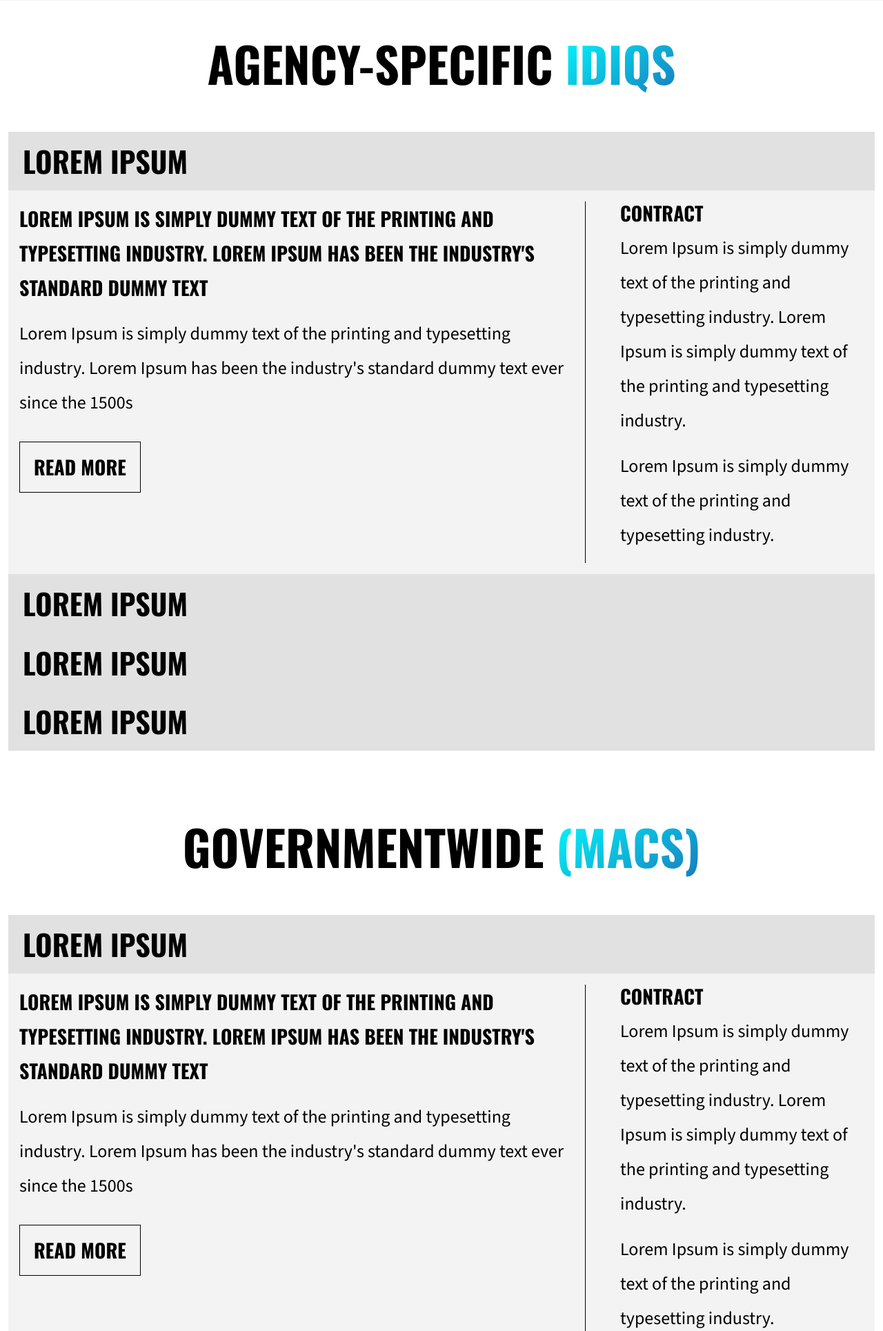
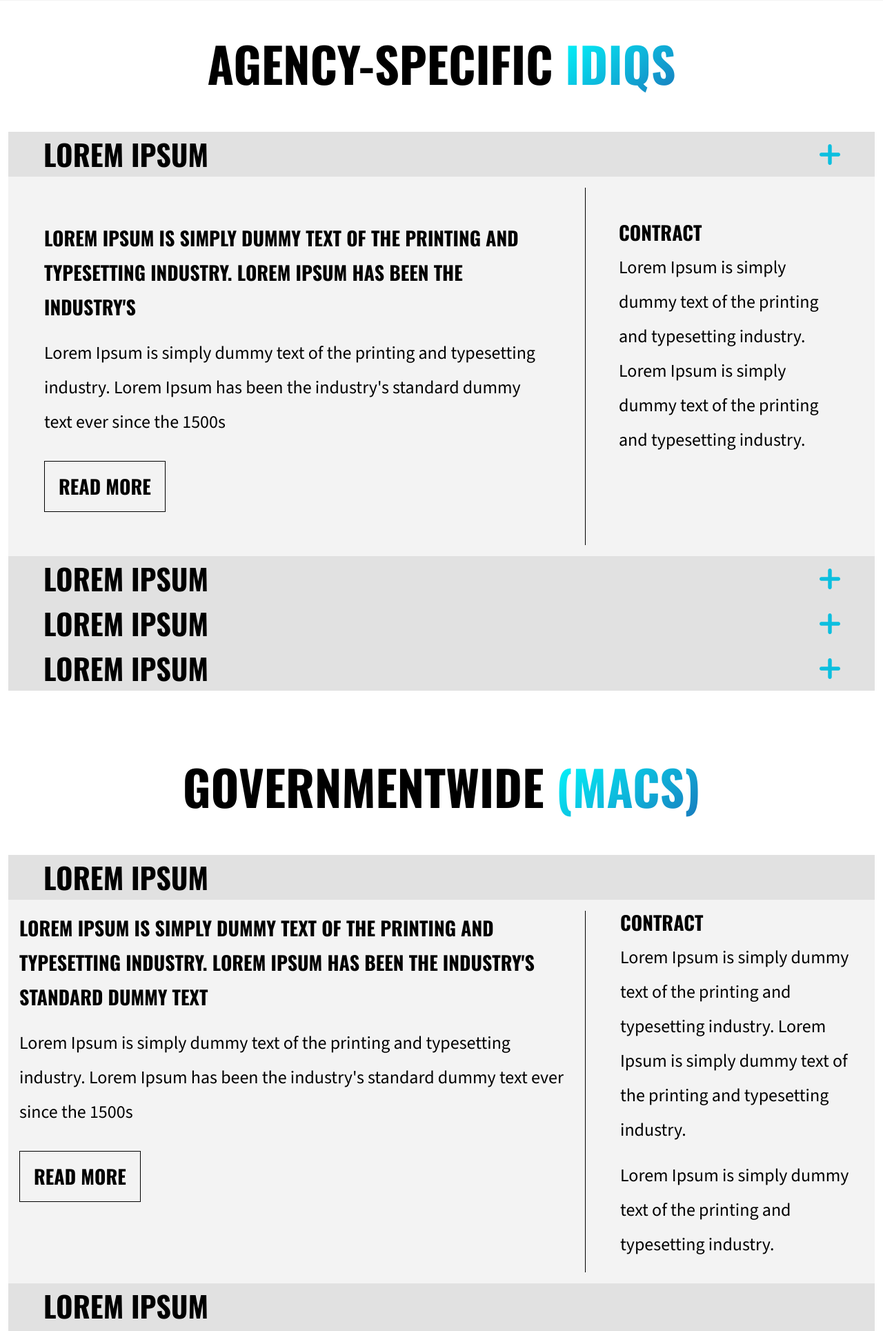
Before and after one commit to usamadae/johen-ee, a PHP site: page /hpit-new/contract-vehicles.php in a window 1280 px wide. Shown: the part 1237-3166 px from the top of the page at 69% size. Run offline with PHP 8.4, Linux system fonts and the light colour scheme; some libraries are stand-ins or nearby versions.

Commit message:
5-6 changes done

```diff
--- a/assets/css/style.css
+++ b/assets/css/style.css
@@ -2817,6 +2817,28 @@ section.leadership_btns p{
     background-color: #fe0000;
     border-color: #fe0000;
 }
+
+
+
+.contrct-vehicles .card-header h2 {
+    display: flex;
+    justify-content: space-between;
+    padding: 0 50px;
+}
+
+button.contarct_btn {
+    border: none;
+    background-color: transparent;
+    line-height: 0;
+}
+
+button.contarct_btn svg {
+    fill: #0cbfdf;
+}
+
+button.contarct_btn.collapsed svg {
+    fill: black;
+}
 @media (pointer: coarse) {
     #js-pointer-detector {
         display: block;
--- a/contract-vehicles.php
+++ b/contract-vehicles.php
@@ -46,7 +46,7 @@
     </style>
 </head>
 
-<body>
+<body class="contrct-vehicles">
     <?php include 'components/header.php'; ?>
 
 
@@ -91,9 +91,22 @@
                     <div class="card">
                         <div class="card-header" id="headingOne1">
                             <h2 class="mb-0">
-                                <button class="btn btn-link" type="button" data-toggle="collapse"
-                                    data-target="#collapseOne1" aria-expanded="true" aria-controls="collapseOne1">
+                                <button class="btn btn-link" type="button">
                                     LOREM IPSUM
+                                </button>
+
+                                <button class="contarct_btn" data-toggle="collapse" data-target="#collapseOne1"
+                                    aria-expanded="true" aria-controls="collapseOne1">
+                                    <svg fill="#000000" version="1.1" id="Capa_1" xmlns="http://www.w3.org/2000/svg"
+                                        xmlns:xlink="http://www.w3.org/1999/xlink" width="30px" height="30px"
+                                        viewBox="0 0 45.402 45.402" xml:space="preserve">
+                                        <g>
+                                            <path d="M41.267,18.557H26.832V4.134C26.832,1.851,24.99,0,22.707,0c-2.283,0-4.124,1.851-4.124,4.135v14.432H4.141
+		c-2.283,0-4.139,1.851-4.138,4.135c-0.001,1.141,0.46,2.187,1.207,2.934c0.748,0.749,1.78,1.222,2.92,1.222h14.453V41.27
+		c0,1.142,0.453,2.176,1.201,2.922c0.748,0.748,1.777,1.211,2.919,1.211c2.282,0,4.129-1.851,4.129-4.133V26.857h14.435
+		c2.283,0,4.134-1.867,4.133-4.15C45.399,20.425,43.548,18.557,41.267,18.557z" />
+                                        </g>
+                                    </svg>
                                 </button>
                             </h2>
                         </div>
@@ -102,23 +115,22 @@
                             <div class="card-body">
                                 <div class="custom-section">
                                     <div class="row">
-                                        <div class="col-md-8">
+                                        <div class="col-md-8 p-5">
 
                                             <p class="font-weight-bold bold-lorem">LOREM IPSUM IS SIMPLY DUMMY TEXT OF
                                                 THE PRINTING AND TYPESETTING INDUSTRY. LOREM IPSUM HAS BEEN THE
-                                                INDUSTRY'S STANDARD DUMMY TEXT</p>
+                                                INDUSTRY'S</p>
                                             <p>Lorem Ipsum is simply dummy text of the printing and typesetting
                                                 industry. Lorem Ipsum has been the industry's standard dummy text ever
                                                 since the 1500s</p>
                                             <a href="#" class="read-more">READ MORE</a>
                                         </div>
-                                        <div class="col-md-4 contract-content">
+                                        <div class="col-md-4 contract-content p-5">
                                             <h5 class="header-text">CONTRACT</h5>
                                             <p>Lorem Ipsum is simply dummy text of the printing and typesetting
                                                 industry. Lorem Ipsum is simply dummy text of the printing and
                                                 typesetting industry.</p>
-                                            <p>Lorem Ipsum is simply dummy text of the printing and typesetting
-                                                industry.</p>
+
                                         </div>
                                     </div>
                                 </div>
@@ -128,9 +140,22 @@
                     <div class="card">
                         <div class="card-header" id="headingTwo1">
                             <h2 class="mb-0">
-                                <button class="btn btn-link collapsed" type="button" data-toggle="collapse"
-                                    data-target="#collapseTwo1" aria-expanded="false" aria-controls="collapseTwo1">
+                                <button class="btn btn-link collapsed" type="button" >
                                     LOREM IPSUM
+                                </button>
+
+                                <button class="contarct_btn" data-toggle="collapse"
+                                data-target="#collapseTwo1" aria-expanded="false" aria-controls="collapseTwo1">
+                                    <svg fill="#000000" version="1.1" id="Capa_1" xmlns="http://www.w3.org/2000/svg"
+                                        xmlns:xlink="http://www.w3.org/1999/xlink" width="30px" height="30px"
+                                        viewBox="0 0 45.402 45.402" xml:space="preserve">
+                                        <g>
+                                            <path d="M41.267,18.557H26.832V4.134C26.832,1.851,24.99,0,22.707,0c-2.283,0-4.124,1.851-4.124,4.135v14.432H4.141
+		c-2.283,0-4.139,1.851-4.138,4.135c-0.001,1.141,0.46,2.187,1.207,2.934c0.748,0.749,1.78,1.222,2.92,1.222h14.453V41.27
+		c0,1.142,0.453,2.176,1.201,2.922c0.748,0.748,1.777,1.211,2.919,1.211c2.282,0,4.129-1.851,4.129-4.133V26.857h14.435
+		c2.283,0,4.134-1.867,4.133-4.15C45.399,20.425,43.548,18.557,41.267,18.557z" />
+                                        </g>
+                                    </svg>
                                 </button>
                             </h2>
                         </div>
@@ -139,23 +164,22 @@
                             <div class="card-body">
                                 <div class="custom-section">
                                     <div class="row">
-                                        <div class="col-md-8">
+                                        <div class="col-md-8 p-5">
 
                                             <p class="font-weight-bold bold-lorem">LOREM IPSUM IS SIMPLY DUMMY TEXT OF
                                                 THE PRINTING AND TYPESETTING INDUSTRY. LOREM IPSUM HAS BEEN THE
-                                                INDUSTRY'S STANDARD DUMMY TEXT</p>
+                                                INDUSTRY'S</p>
                                             <p>Lorem Ipsum is simply dummy text of the printing and typesetting
                                                 industry. Lorem Ipsum has been the industry's standard dummy text ever
                                                 since the 1500s</p>
                                             <a href="#" class="read-more">READ MORE</a>
                                         </div>
-                                        <div class="col-md-4 contract-content">
+                                        <div class="col-md-4 contract-content p-5">
                                             <h5 class="header-text">CONTRACT</h5>
                                             <p>Lorem Ipsum is simply dummy text of the printing and typesetting
                                                 industry. Lorem Ipsum is simply dummy text of the printing and
                                                 typesetting industry.</p>
-                                            <p>Lorem Ipsum is simply dummy text of the printing and typesetting
-                                                industry.</p>
+
                                         </div>
                                     </div>
                                 </div>
@@ -166,9 +190,22 @@
                     <div class="card">
                         <div class="card-header" id="headingThree1">
                             <h2 class="mb-0">
-                                <button class="btn btn-link collapsed" type="button" data-toggle="collapse"
-                                    data-target="#collapseThree1" aria-expanded="false" aria-controls="collapseThree1">
+                                <button class="btn btn-link collapsed" type="button" >
                                     LOREM IPSUM
+                                </button>
+
+                                <button class="contarct_btn" data-toggle="collapse"
+                                data-target="#collapseThree1" aria-expanded="false" aria-controls="collapseThree1">
+                                    <svg fill="#000000" version="1.1" id="Capa_1" xmlns="http://www.w3.org/2000/svg"
+                                        xmlns:xlink="http://www.w3.org/1999/xlink" width="30px" height="30px"
+                                        viewBox="0 0 45.402 45.402" xml:space="preserve">
+                                        <g>
+                                            <path d="M41.267,18.557H26.832V4.134C26.832,1.851,24.99,0,22.707,0c-2.283,0-4.124,1.851-4.124,4.135v14.432H4.141
+		c-2.283,0-4.139,1.851-4.138,4.135c-0.001,1.141,0.46,2.187,1.207,2.934c0.748,0.749,1.78,1.222,2.92,1.222h14.453V41.27
+		c0,1.142,0.453,2.176,1.201,2.922c0.748,0.748,1.777,1.211,2.919,1.211c2.282,0,4.129-1.851,4.129-4.133V26.857h14.435
+		c2.283,0,4.134-1.867,4.133-4.15C45.399,20.425,43.548,18.557,41.267,18.557z" />
+                                        </g>
+                                    </svg>
                                 </button>
                             </h2>
                         </div>
@@ -177,23 +214,22 @@
                             <div class="card-body">
                                 <div class="custom-section">
                                     <div class="row">
-                                        <div class="col-md-8">
+                                        <div class="col-md-8 p-5">
 
                                             <p class="font-weight-bold bold-lorem">LOREM IPSUM IS SIMPLY DUMMY TEXT OF
                                                 THE PRINTING AND TYPESETTING INDUSTRY. LOREM IPSUM HAS BEEN THE
-                                                INDUSTRY'S STANDARD DUMMY TEXT</p>
+                                                INDUSTRY'S</p>
                                             <p>Lorem Ipsum is simply dummy text of the printing and typesetting
                                                 industry. Lorem Ipsum has been the industry's standard dummy text ever
                                                 since the 1500s</p>
                                             <a href="#" class="read-more">READ MORE</a>
                                         </div>
-                                        <div class="col-md-4 contract-content">
+                                        <div class="col-md-4 contract-content p-5">
                                             <h5 class="header-text">CONTRACT</h5>
                                             <p>Lorem Ipsum is simply dummy text of the printing and typesetting
                                                 industry. Lorem Ipsum is simply dummy text of the printing and
                                                 typesetting industry.</p>
-                                            <p>Lorem Ipsum is simply dummy text of the printing and typesetting
-                                                industry.</p>
+
                                         </div>
                                     </div>
                                 </div>
@@ -204,9 +240,21 @@
                     <div class="card">
                         <div class="card-header" id="headingFour11">
                             <h2 class="mb-0">
-                                <button class="btn btn-link collapsed" type="button" data-toggle="collapse"
-                                    data-target="#collapseFour11" aria-expanded="false" aria-controls="collapseFour11">
+                                <button class="btn btn-link collapsed" type="button" >
                                     LOREM IPSUM
+                                </button>
+                                <button class="contarct_btn" data-toggle="collapse"
+                                data-target="#collapseFour11" aria-expanded="false" aria-controls="collapseFour11">
+                                    <svg fill="#000000" version="1.1" id="Capa_1" xmlns="http://www.w3.org/2000/svg"
+                                        xmlns:xlink="http://www.w3.org/1999/xlink" width="30px" height="30px"
+                                        viewBox="0 0 45.402 45.402" xml:space="preserve">
+                                        <g>
+                                            <path d="M41.267,18.557H26.832V4.134C26.832,1.851,24.99,0,22.707,0c-2.283,0-4.124,1.851-4.124,4.135v14.432H4.141
+		c-2.283,0-4.139,1.851-4.138,4.135c-0.001,1.141,0.46,2.187,1.207,2.934c0.748,0.749,1.78,1.222,2.92,1.222h14.453V41.27
+		c0,1.142,0.453,2.176,1.201,2.922c0.748,0.748,1.777,1.211,2.919,1.211c2.282,0,4.129-1.851,4.129-4.133V26.857h14.435
+		c2.283,0,4.134-1.867,4.133-4.15C45.399,20.425,43.548,18.557,41.267,18.557z" />
+                                        </g>
+                                    </svg>
                                 </button>
                             </h2>
                         </div>
@@ -215,23 +263,22 @@
                             <div class="card-body">
                                 <div class="custom-section">
                                     <div class="row">
-                                        <div class="col-md-8">
+                                        <div class="col-md-8 p-5">
 
                                             <p class="font-weight-bold bold-lorem">LOREM IPSUM IS SIMPLY DUMMY TEXT OF
                                                 THE PRINTING AND TYPESETTING INDUSTRY. LOREM IPSUM HAS BEEN THE
-                                                INDUSTRY'S STANDARD DUMMY TEXT</p>
+                                                INDUSTRY'S</p>
                                             <p>Lorem Ipsum is simply dummy text of the printing and typesetting
                                                 industry. Lorem Ipsum has been the industry's standard dummy text ever
                                                 since the 1500s</p>
                                             <a href="#" class="read-more">READ MORE</a>
                                         </div>
-                                        <div class="col-md-4 contract-content">
+                                        <div class="col-md-4 contract-content p-5">
                                             <h5 class="header-text">CONTRACT</h5>
                                             <p>Lorem Ipsum is simply dummy text of the printing and typesetting
                                                 industry. Lorem Ipsum is simply dummy text of the printing and
                                                 typesetting industry.</p>
-                                            <p>Lorem Ipsum is simply dummy text of the printing and typesetting
-                                                industry.</p>
+
                                         </div>
                                     </div>
                                 </div>
@@ -346,7 +393,8 @@
                         <div class="card-header" id="headingThree1">
                             <h2 class="mb-0">
                                 <button class="btn btn-link collapsed" type="button" data-toggle="collapse"
-                                    data-target="#collapseThree13" aria-expanded="false" aria-controls="collapseThree13">
+                                    data-target="#collapseThree13" aria-expanded="false"
+                                    aria-controls="collapseThree13">
                                     LOREM IPSUM
                                 </button>
                             </h2>
@@ -525,7 +573,8 @@
                         <div class="card-header" id="headingThree1">
                             <h2 class="mb-0">
                                 <button class="btn btn-link collapsed" type="button" data-toggle="collapse"
-                                    data-target="#collapseThree17" aria-expanded="false" aria-controls="collapseThree17">
+                                    data-target="#collapseThree17" aria-expanded="false"
+                                    aria-controls="collapseThree17">
                                     LOREM IPSUM
                                 </button>
                             </h2>
```
Also changed, not shown: army.php (added, +234 -0 lines), assets/img/assets/army.jpg (added).
